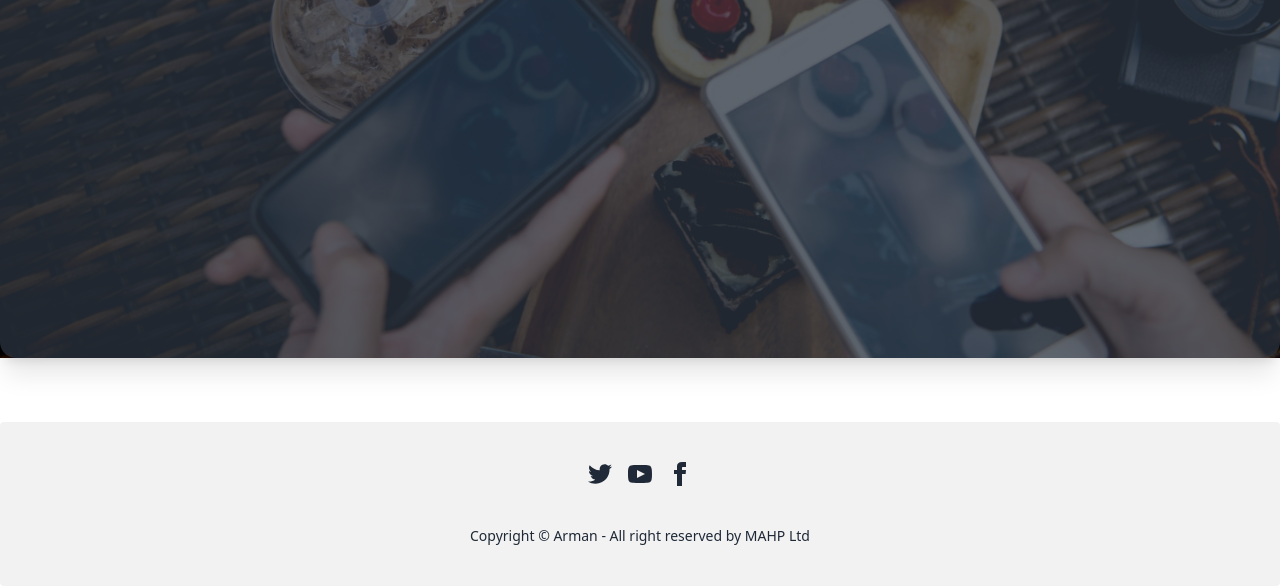
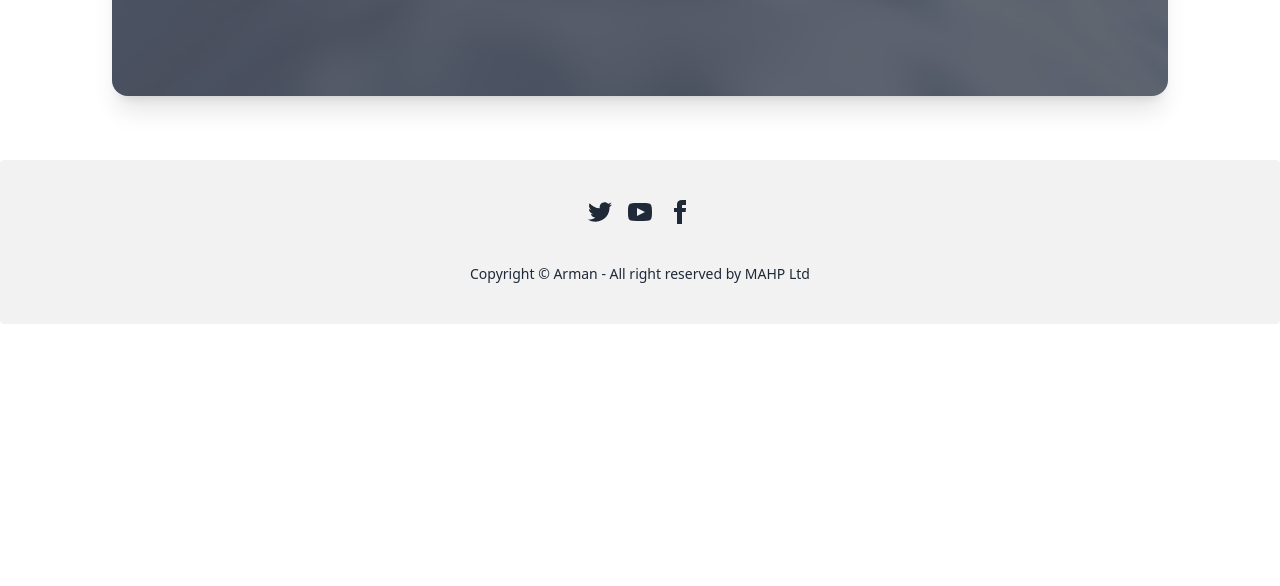
Before and after one commit to Md-Arman-Hosen/phoneFreek, a website: page index.html in a window 1280 px wide. Shown: the part 597-1183 px from the top of the page. After the commit the page ends 921 px from the top, so only its background shows below. Drawn offline with nearby package versions, Linux system fonts and the light colour scheme; no server answers.

Commit message:
modify banner section

```diff
--- a/index.html
+++ b/index.html
@@ -30,11 +30,11 @@
   <!-- Header Section End -->
 
   <!-- banner section start -->
-  <main class="container mx-auto mt-1">
-    <section id="banner-section">
-      <div class=" rounded-none card  image-full  shadow-xl">
+  <main class="container mx-auto mt-1 ">
+    <section id="banner-section ">
+      <div class=" card bg-base-100 image-full w-fit	lg:mx-28 shadow-xl ">
         <figure>
-          <img src="picture/23304.jpg" alt="banner" />
+          <img src="picture/2151033662.jpg" alt="banner" />
         </figure>
         <div class="card-body grid place-items-center">
           <div>
--- /dev/null
+++ b/package.json
@@ -0,0 +1,5 @@
+{
+  "devDependencies": {
+    "tailwindcss": "^3.4.13"
+  }
+}
```
Also changed, not shown: 1 other file.
